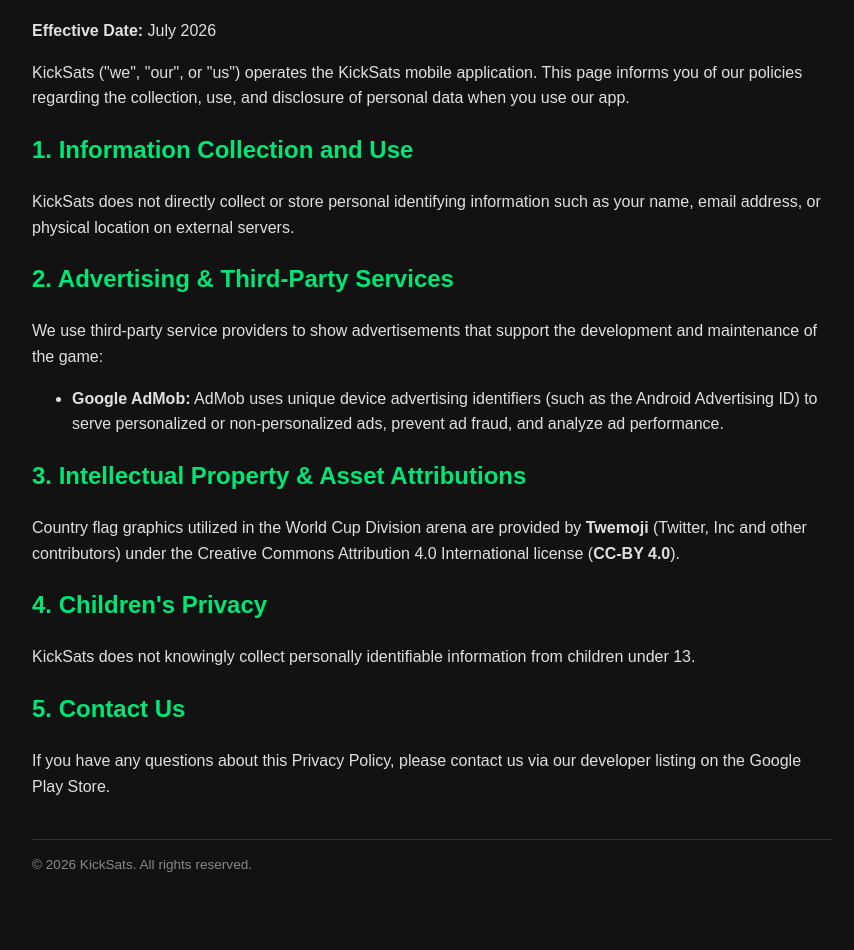
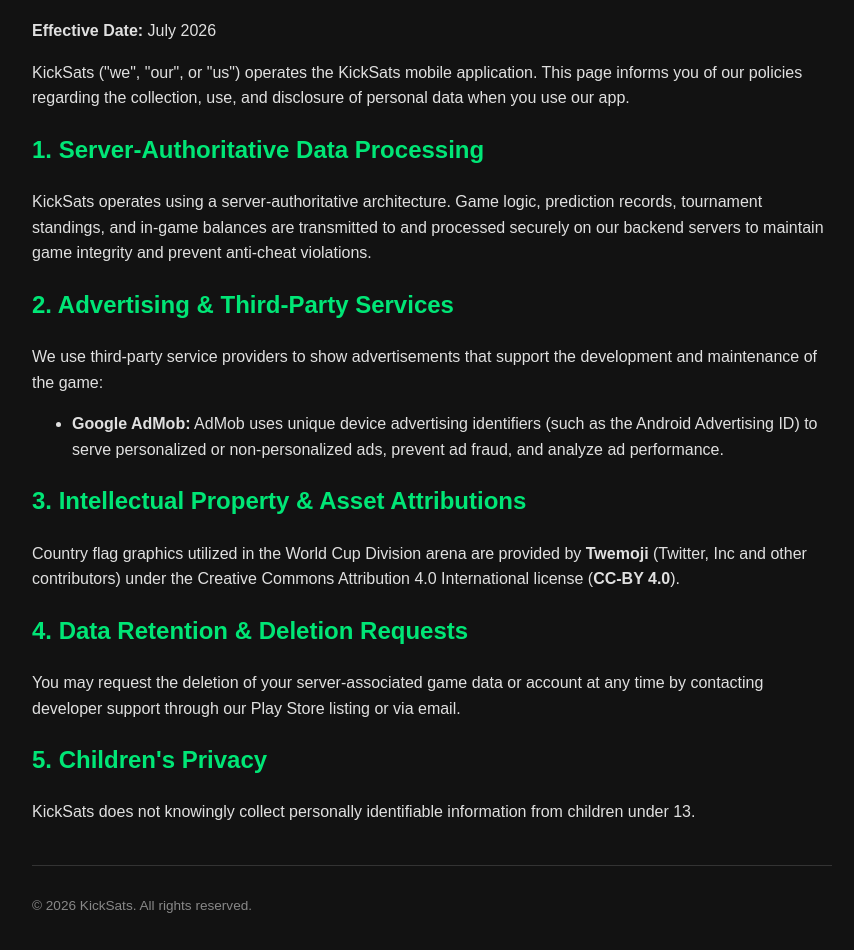
Before and after one commit to Cryptovino/GoalSats-privacy, a plain HTML site: page index.html in a window 1280 px wide. Shown: the part 96-1046 px from the top of the page, without its empty margins (208-1062 px from the left). Before the commit the page ends 1005 px from the top, so only its background shows below. Drawn offline with Linux system fonts and the light colour scheme.

Commit message:
Update index.html

```diff
--- a/index.html
+++ b/index.html
@@ -8,7 +8,7 @@
         body { font-family: Arial, sans-serif; line-height: 1.6; padding: 20px; max-width: 800px; margin: 0 auto; background-color: #121212; color: #e0e0e0; }
         h1, h2 { color: #00E676; }
         a { color: #00E676; }
-        .footer { margin-top: 40px; font-size: 0.85em; color: #888; border-top: 1px solid #333; pt: 15px; }
+        .footer { margin-top: 40px; font-size: 0.85em; color: #888; border-top: 1px solid #333; padding-top: 15px; }
     </style>
 </head>
 <body>
@@ -16,8 +16,8 @@
     <p><strong>Effective Date:</strong> July 2026</p>
     <p>KickSats ("we", "our", or "us") operates the KickSats mobile application. This page informs you of our policies regarding the collection, use, and disclosure of personal data when you use our app.</p>
 
-    <h2>1. Information Collection and Use</h2>
-    <p>KickSats does not directly collect or store personal identifying information such as your name, email address, or physical location on external servers.</p>
+    <h2>1. Server-Authoritative Data Processing</h2>
+    <p>KickSats operates using a server-authoritative architecture. Game logic, prediction records, tournament standings, and in-game balances are transmitted to and processed securely on our backend servers to maintain game integrity and prevent anti-cheat violations.</p>
 
     <h2>2. Advertising & Third-Party Services</h2>
     <p>We use third-party service providers to show advertisements that support the development and maintenance of the game:</p>
@@ -28,11 +28,11 @@
     <h2>3. Intellectual Property & Asset Attributions</h2>
     <p>Country flag graphics utilized in the World Cup Division arena are provided by <strong>Twemoji</strong> (Twitter, Inc and other contributors) under the Creative Commons Attribution 4.0 International license (<strong>CC-BY 4.0</strong>).</p>
 
-    <h2>4. Children's Privacy</h2>
+    <h2>4. Data Retention & Deletion Requests</h2>
+    <p>You may request the deletion of your server-associated game data or account at any time by contacting developer support through our Play Store listing or via email.</p>
+
+    <h2>5. Children's Privacy</h2>
     <p>KickSats does not knowingly collect personally identifiable information from children under 13.</p>
-
-    <h2>5. Contact Us</h2>
-    <p>If you have any questions about this Privacy Policy, please contact us via our developer listing on the Google Play Store.</p>
 
     <div class="footer">
         <p>&copy; 2026 KickSats. All rights reserved.</p>
```
